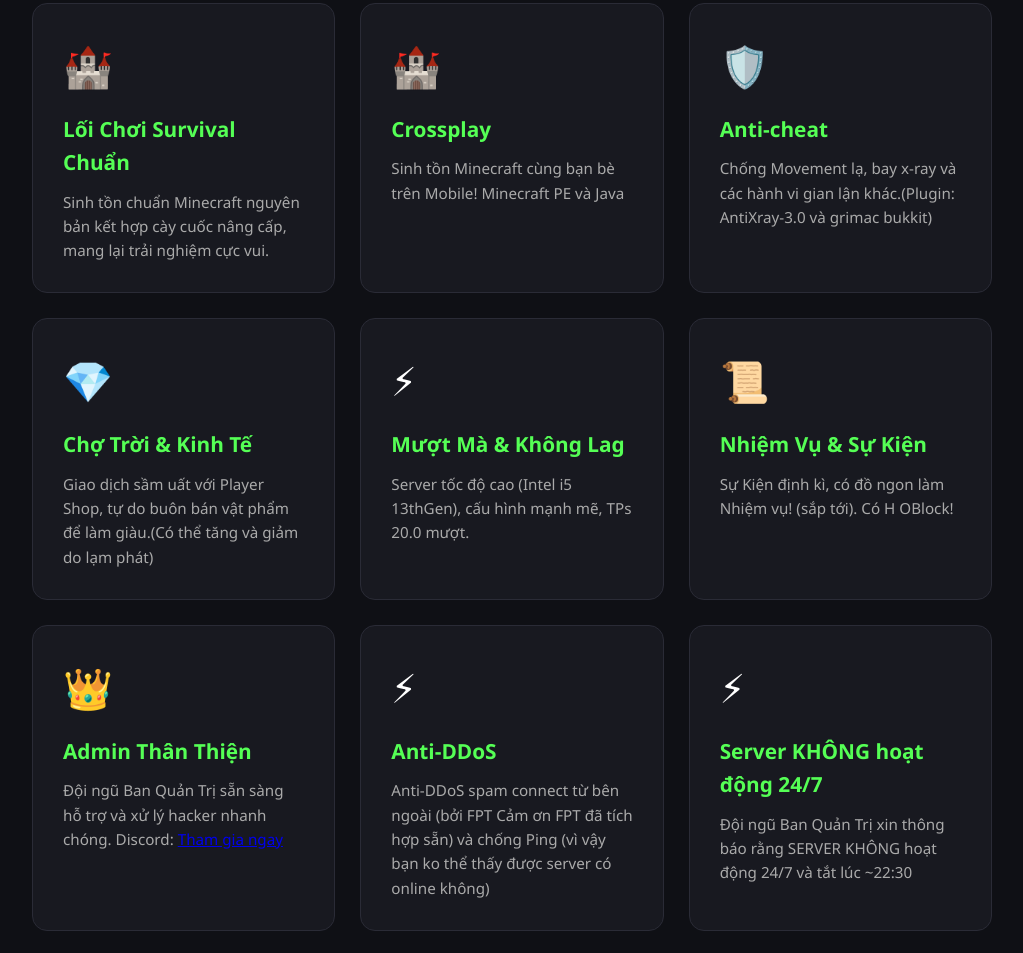
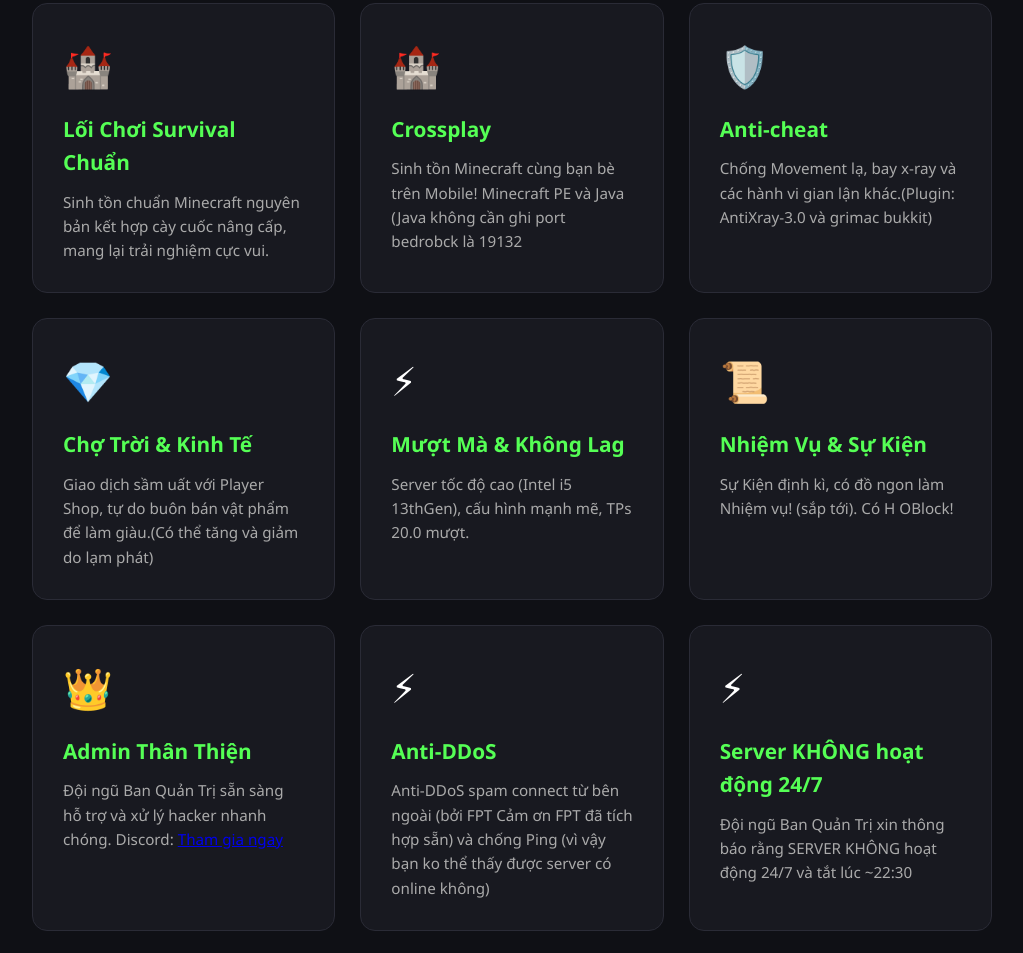
Before and after one commit to Hung1502thanh/HSMP, a plain HTML site: page index.html in a window 1280 px wide. Shown: the part 948-1901 px from the top of the page, without its empty margins (128-1151 px from the left). Drawn offline with Linux system fonts and the light colour scheme.

Commit message:
Update index.html

```diff
--- a/index.html
+++ b/index.html
@@ -3,8 +3,7 @@
 <head>
     <meta charset="UTF-8">
     <meta name="viewport" content="width=device-width, initial-scale=1.0">
-    <title>H SMP - Server Minecraft Survival Đỉnh Cao</title>
-    <!-- FontAwesome & Google Font -->
+    <title>ʜ sᴍᴘ</title>
     <link rel="stylesheet" href="https://cdnjs.cloudflare.com/ajax/libs/font-awesome/6.4.0/css/all.min.css">
     <style>
         * {
@@ -21,7 +20,6 @@
             line-height: 1.6;
         }
 
-        /* NAVBAR HEADER */
         .navbar {
             position: fixed;
             top: 0;
@@ -53,7 +51,6 @@
             gap: 15px;
         }
 
-        /* Khung Search */
         .search-box {
             position: relative;
             display: flex;
@@ -124,7 +121,6 @@
             color: #fff;
         }
 
-        /* HERO / WELCOME SECTION (Đặt ảnh thứ 2 làm bkg) */
         .hero {
             min-height: 90vh;
             background: linear-gradient(rgba(0, 0, 0, 0.55), rgba(15, 16, 21, 1)),
@@ -201,7 +197,6 @@
             font-size: 0.9rem;
         }
 
-        /* Features Section */
         section {
             padding: 70px 20px;
             max-width: 1000px;
@@ -270,7 +265,6 @@
             font-size: 0.95rem;
         }
 
-        /* FAQ Section */
         .faq-container {
             text-align: left;
             display: flex;
@@ -470,7 +464,6 @@
 </head>
 <body>
 
-    <!-- NAVBAR HEADER -->
     <nav class="navbar">
         <a href="#" class="nav-logo">
             <i class="fa-solid fa-cube"></i> H SMP
@@ -480,7 +473,6 @@
             </a>
     </nav>
 
-    <!-- CHÀO MỪNG / TRANG CHỦ -->
     <div class="hero">
         <span class="welcome-tag">Chào mừng bạn đến với</span>
         <h1>H <span>SMP</span></h1>
@@ -508,7 +500,7 @@
             <div class="card">
                 <span class="icon">🏰</span>
                 <h3>Crossplay</h3>
-                <p>Sinh tồn Minecraft cùng bạn bè trên Mobile! Minecraft PE và Java</p>
+                <p>Sinh tồn Minecraft cùng bạn bè trên Mobile! Minecraft PE và Java (Java không cần ghi port bedrobck là 19132</p>
             </div>
             <div class="card">
                 <span class="icon">🛡️</span>
```
